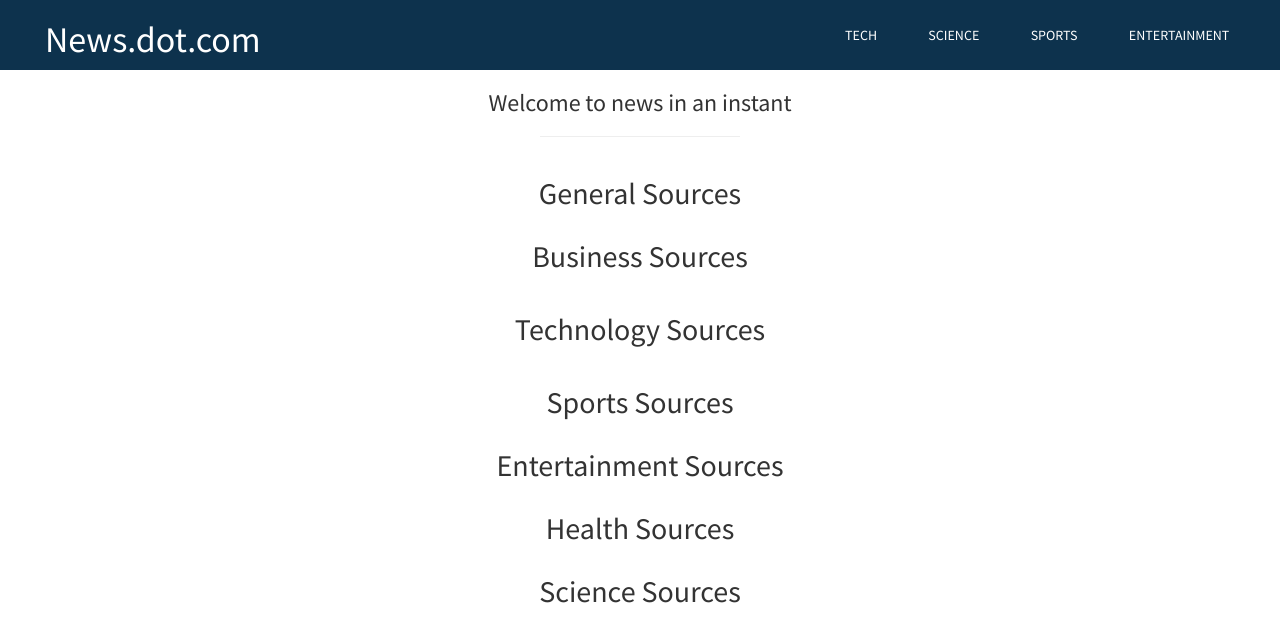
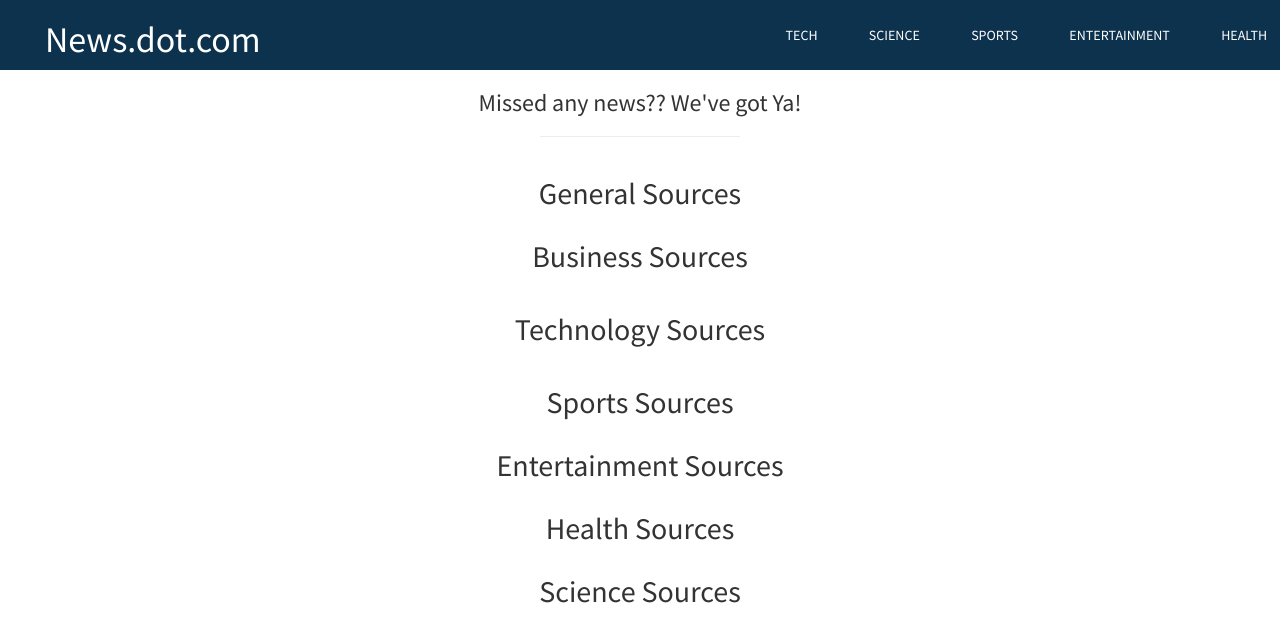
Before and after one commit to Martin023/news-dot-com, a Flask app: template app/templates/index.html in a window 1280 px wide; the page is wider, and only the part inside the window is pictured. Shown: the top 642 px of that part. Run offline with Flask 2, Linux system fonts and the light colour scheme; the template is opened without the code that fills it, so the values that code supplies are empty; some libraries are stand-ins or nearby versions.

Commit message:
This commit will update user interface

```diff
--- a/app/__init__.py
+++ b/app/__init__.py
@@ -1,6 +1,9 @@
 from flask import Flask
 
 from config import DevConfig
+
+
+
 
 from flask_bootstrap import Bootstrap
 
--- a/app/static/index.css
+++ b/app/static/index.css
@@ -1,6 +1,6 @@
 .card {
     width:30%;
-
+    position: relative;
 
     border-radius: 10px;
     gap:20px;
@@ -12,6 +12,7 @@
     display:flex;
     max-width: 100vw;
     flex-wrap: wrap;
+    justify-items: center;
 
 }
 hr{
@@ -20,6 +21,6 @@ hr{
     size: 1ch;
 }
 .buttons{
-
-    bottom: 0px;
+    position:absolute;
+    bottom: 3px;
 }
--- a/app/static/styles.css
+++ b/app/static/styles.css
@@ -8,6 +8,7 @@ h1{
 body {
     font-family: 'Source Sans Pro', sans-serif;
     margin: 0;
+    max-width: 100vw;
 }
 .header {
     background-color: #0D324D;
@@ -33,10 +34,10 @@ body {
 .nav {
     color: #fff;
     list-style: none;
-    margin: 0;
+    margin-right:5%;
     padding: 0;
     display: flex;
-
+    max-width: 100vw;
 
 }
 .nav li{
--- a/app/templates/index.html
+++ b/app/templates/index.html
@@ -12,7 +12,7 @@
 {% block content %}
 <div class="container-fluid text-center" id="sourcess">
     <div class="container">
-        <h3 class="text-center" >Welcome to news in an instant</h3>
+        <h3 class="text-center" >Missed any news?? We've got Ya!</h3>
     <hr>
     </div>
 
--- a/app/templates/macros.html
+++ b/app/templates/macros.html
@@ -4,6 +4,8 @@
     <div class="card">
         <strong><p style="font-size: 30px; text-align: start;">{{ source.name}}</p></strong>
         <p style="font-size: 20px;text-align: start;">{{source.description}}</p>
+        <br>
+        <br>
         <div class="row buttons">
             <div class="col-md-6">
                 <a href="{{source.url}}" target="_blank" class="btn btn-success"><strong>Visit Source {{source.id}}</strong></a>
```
